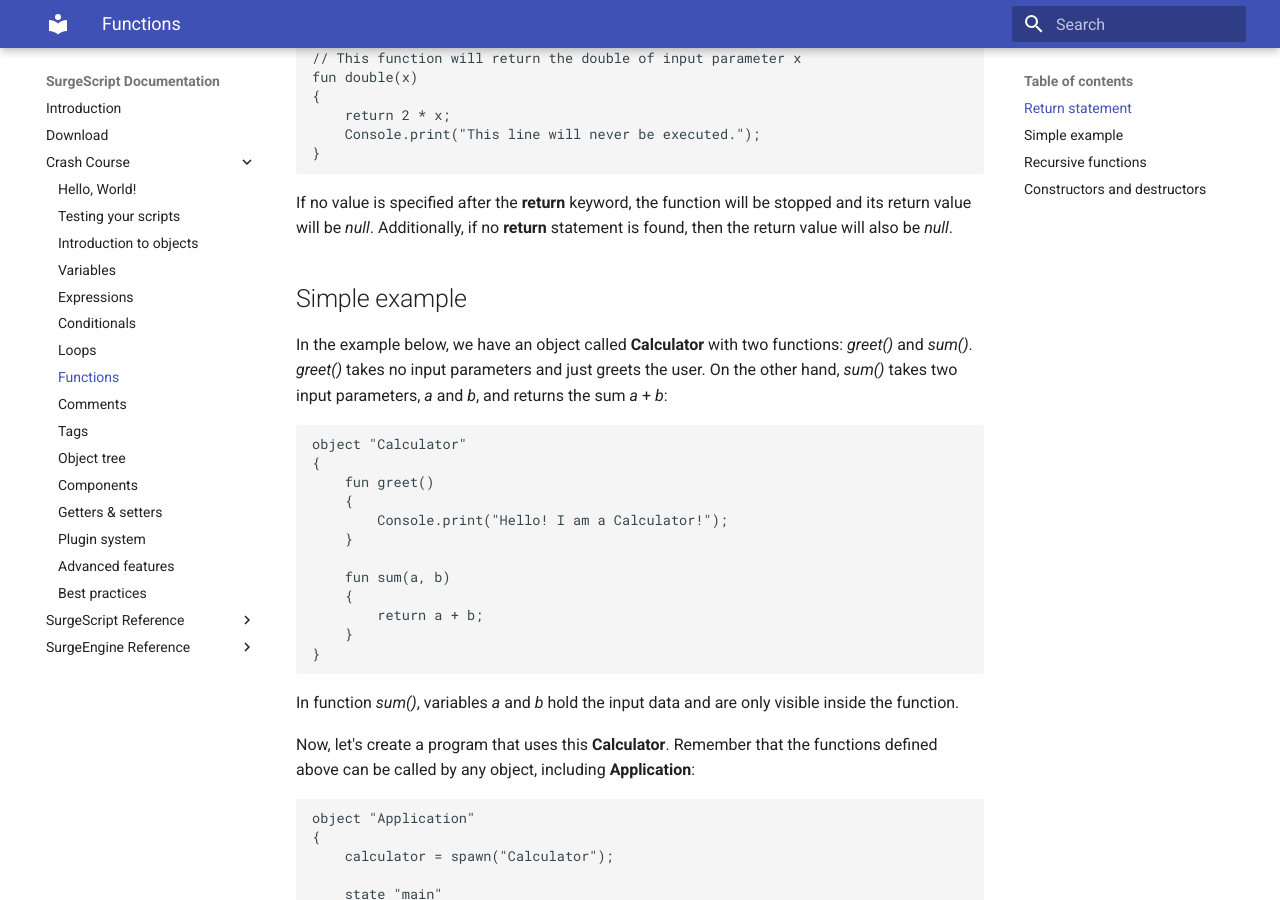
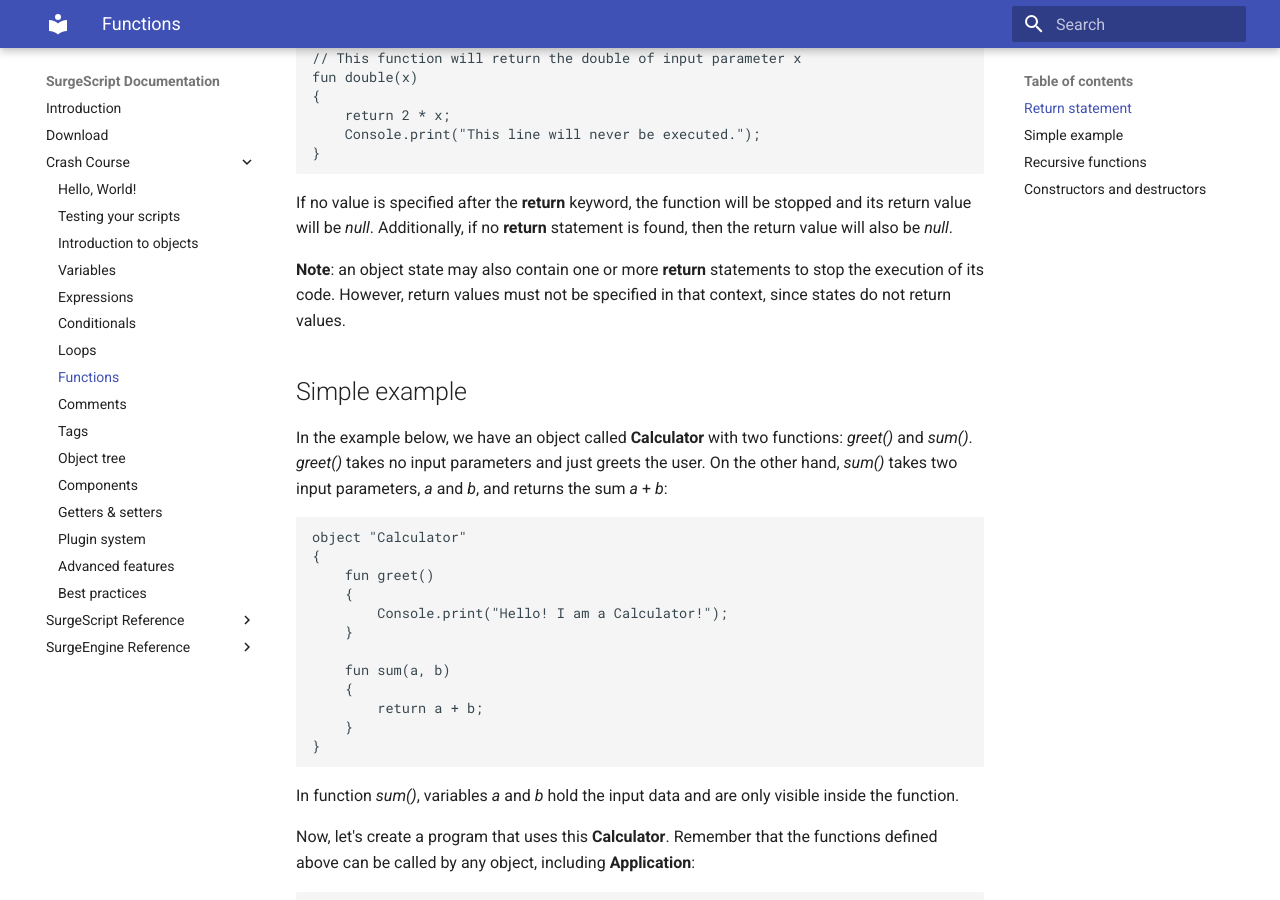
Before and after one commit to alemart/surgescript, an MkDocs documentation site: the page built from docs/tutorials/functions.md, in a window 1280 px wide and 900 px high, scrolled down 617 px. Built offline with MkDocs 1.6.1 and Material for MkDocs 9.7.7, drawn with Linux system fonts in a browser that asks for light colours; old or Windows-style settings are respelled for this version of MkDocs.

Commit message:
Updated docs for the 'return' keyword

````diff
--- a/docs/tutorials/functions.md
+++ b/docs/tutorials/functions.md
@@ -30,6 +30,8 @@ fun double(x)
 ```
 
 If no value is specified after the **return** keyword, the function will be stopped and its return value will be *null*. Additionally, if no **return** statement is found, then the return value will also be *null*.
+
+**Note**: an object state may also contain one or more **return** statements to stop the execution of its code. However, return values must not be specified in that context, since states do not return values.
 
 Simple example
 --------------
````
